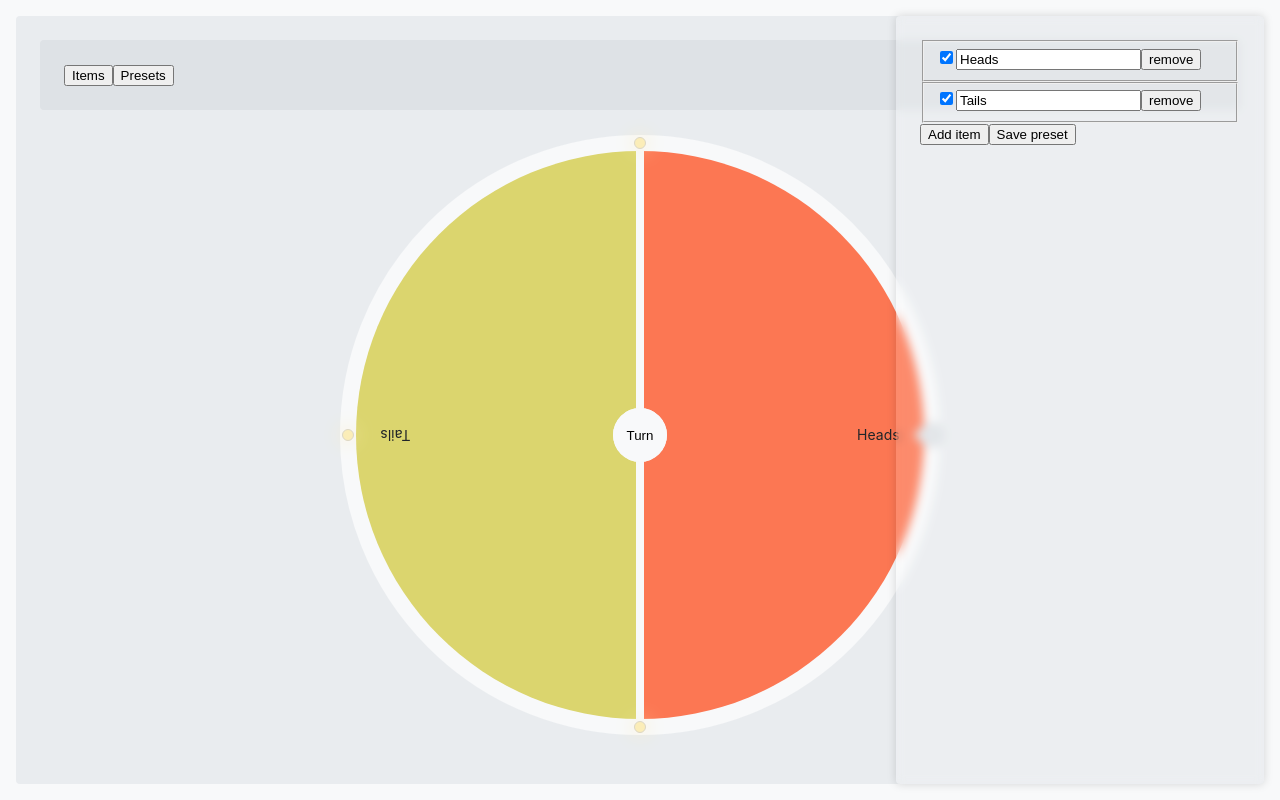
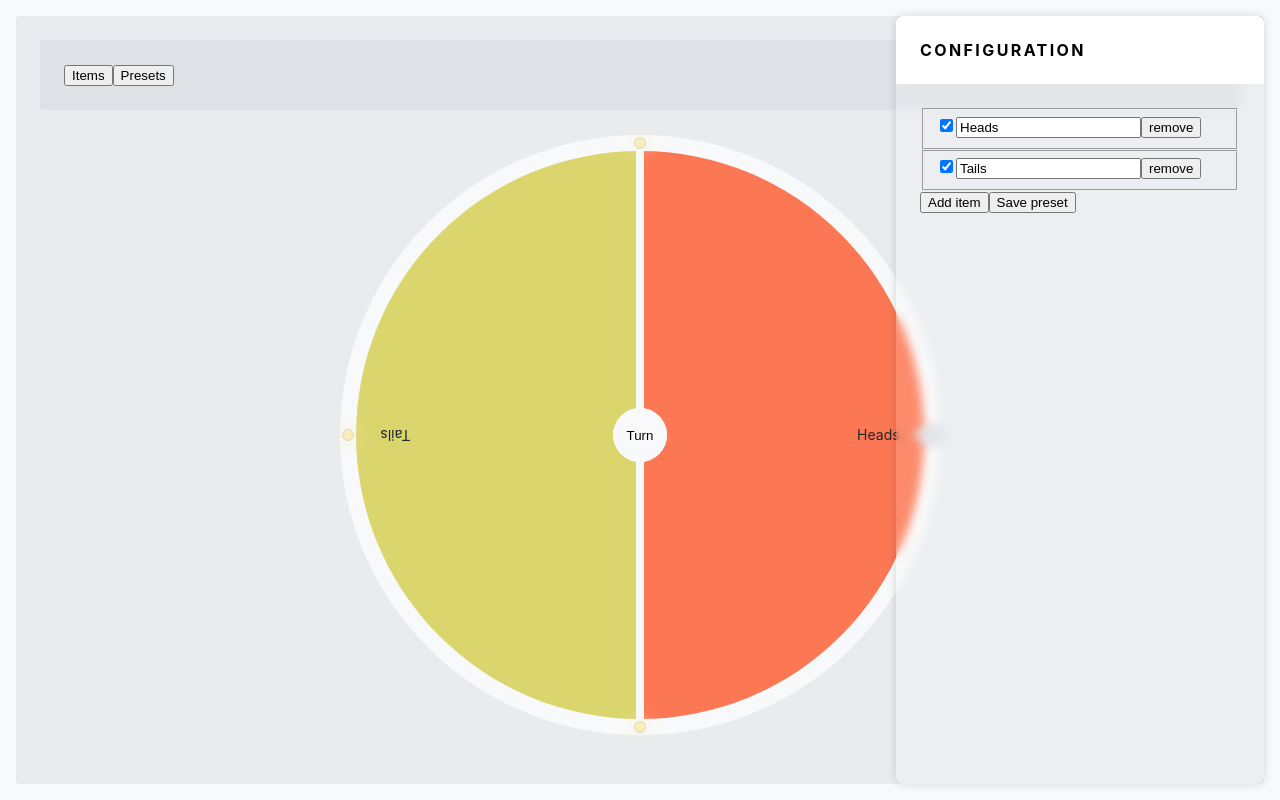
Before and after one commit to LoicGoyet/the-weel, a Next.js app: page / in a window 1280 px wide. Both pictures are taken after a click on the button "Items". Built offline with nearby package versions, Linux system fonts and the light colour scheme.

Commit message:
Create header to side panels

```diff
--- a/components/containers/ItemsPanel/index.tsx
+++ b/components/containers/ItemsPanel/index.tsx
@@ -47,7 +47,11 @@ const ItemsPanel = () => {
 
   return (
     <SidePanel>
-      <form>
+      <SidePanel.Header>
+        <SidePanel.Heading>Configuration</SidePanel.Heading>
+      </SidePanel.Header>
+
+      <SidePanel.Body as='form'>
         {items.allIds.map(itemId => {
           const item = items.byId[itemId] as Item;
           const isItemDrafted = getIsItemDrafted(item.id, items);
@@ -78,7 +82,7 @@ const ItemsPanel = () => {
         <button type='button' onClick={() => setActivePanel('presets')}>
           Save preset
         </button>
-      </form>
+      </SidePanel.Body>
     </SidePanel>
   );
 };
--- a/components/containers/PresetsPanel/index.tsx
+++ b/components/containers/PresetsPanel/index.tsx
@@ -21,9 +21,14 @@ const PresetsPanel = () => {
 
   return (
     <SidePanel>
-      <button onClick={() => setActivePanel('items')}>Items</button>
-      <NewPresetForm onSubmit={handlePresetSubmit} />
-      <LoadPresetForm onSubmit={handleLoadPresetSubmit} />
+      <SidePanel.Header>
+        <button onClick={() => setActivePanel('items')}>Items</button>
+      </SidePanel.Header>
+
+      <SidePanel.Body>
+        <NewPresetForm onSubmit={handlePresetSubmit} />
+        <LoadPresetForm onSubmit={handleLoadPresetSubmit} />
+      </SidePanel.Body>
     </SidePanel>
   );
 };
--- a/components/designSystem/SidePanel/index.tsx
+++ b/components/designSystem/SidePanel/index.tsx
@@ -13,12 +13,38 @@ const SidePanel = ({className, children}: Props) => {
 export default SidePanel;
 
 const Wrapper = styled.aside`
+  --padding: 1.5rem;
   box-shadow: 0 0 10px rgba(0, 0, 0, 0.15);
   background-color: rgba(255, 255, 255, 0.15);
   backdrop-filter: blur(5px);
-  border-radius: 0.25rem;
-  padding: 1.5rem;
+  border-radius: 0.5rem;
+  padding: var(--padding);
   color: #000;
   width: 100%;
   height: 100%;
+  overflow: hidden;
+  display: flex;
+  flex-direction: column;
 `;
+
+SidePanel.Header = styled.header`
+  background-color: rgb(255, 255, 255);
+  margin-top: calc(-1 * var(--padding));
+  margin-left: calc(-1 * var(--padding));
+  margin-right: calc(-1 * var(--padding));
+  padding: var(--padding);
+  margin-bottom: var(--padding);
+`;
+
+SidePanel.Heading = styled.h2`
+  margin: 0;
+  font-size: 1rem;
+  font-weight: 700;
+  text-transform: uppercase;
+  letter-spacing: 0.15em;
+`;
+
+SidePanel.Body = styled.div`
+  overflow-y: auto;
+  flex: 1;
+`;
```
